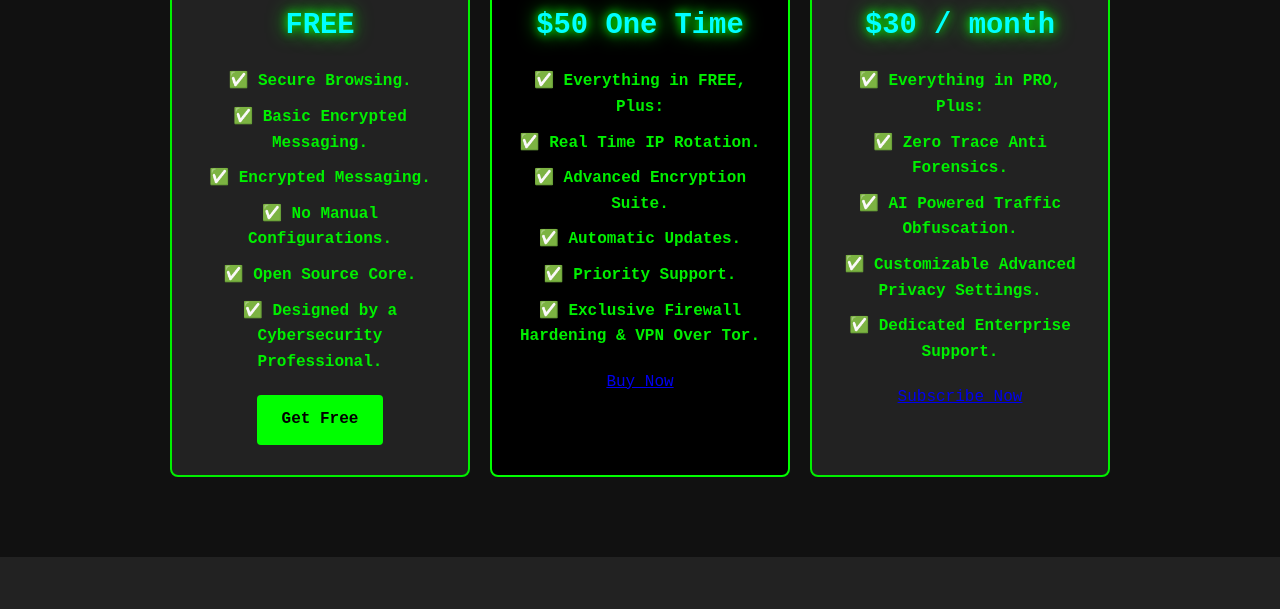
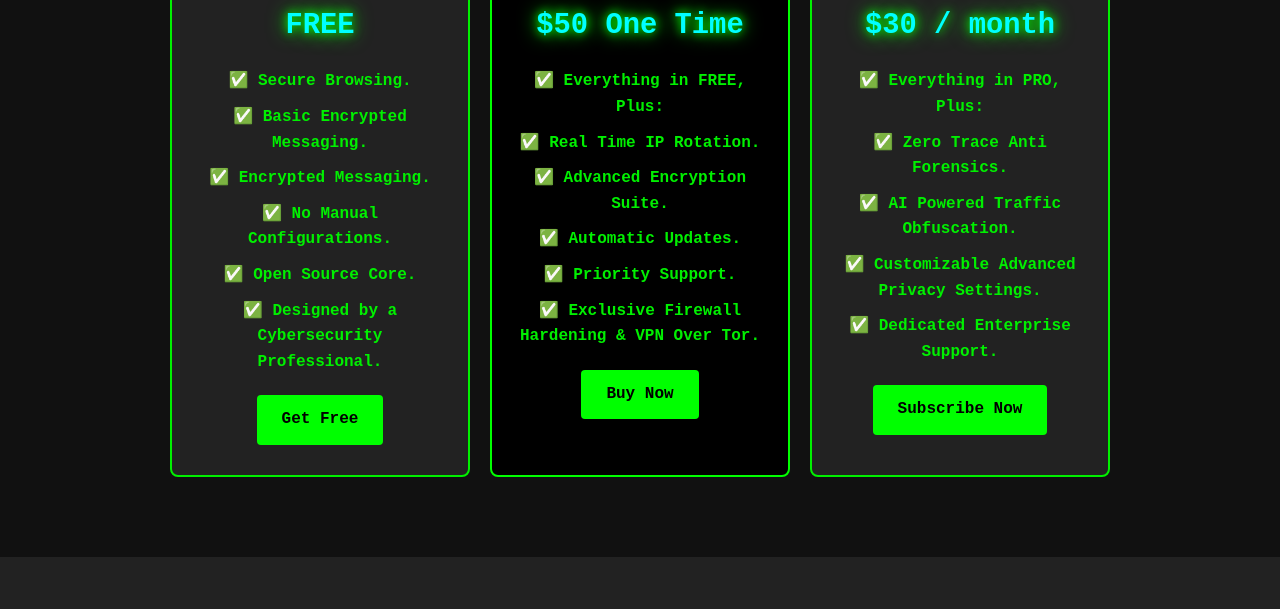
Before and after one commit to 300LBHACK3R/AA-Website, a plain HTML site: page Price.html in a window 1280 px wide. Shown: the part 434-1043 px from the top of the page. Drawn offline with Linux system fonts and the light colour scheme.

Commit message:
Update Price.html

```diff
--- a/Price.html
+++ b/Price.html
@@ -76,7 +76,7 @@
                             <li>✅ <strong>Priority Support.</strong></li>
                             <li>✅ <strong>Exclusive Firewall Hardening & VPN Over Tor.</strong></li>
                         </ul>
-                        <a href="https://buy.stripe.com/8wMdUv0kM23hbW8000">Buy Now</a>
+                        <a href="https://buy.stripe.com/8wMdUv0kM23hbW8000" class="cta-button">Buy Now</a>
 
                     </div>
                     <!-- Elite Version -->
@@ -90,7 +90,7 @@
                             <li>✅ <strong>Customizable Advanced Privacy Settings.</strong></li>
                             <li>✅ <strong>Dedicated Enterprise Support.</strong></li>
                         </ul>
-                        <a href="https://buy.stripe.com/8wMdUv0kM23hbW8000">Subscribe Now</a>
+                        <a href="https://buy.stripe.com/8wMdUv0kM23hbW8000" class="cta-button">Subscribe Now</a>
 
                     </div>
                     </div>
```
